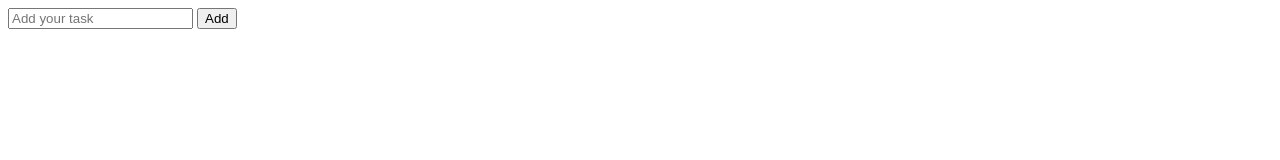
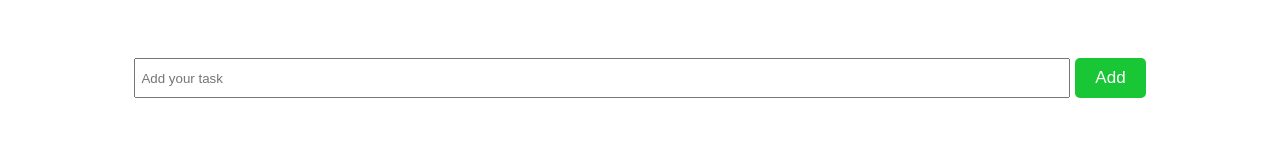
Before and after one commit to mahadi609im/CRUD-Operator, a plain HTML site: page crud/index.html in a window 1280 px wide. Drawn offline with Linux system fonts and the light colour scheme.

Commit message:
Style input & button
Input & button internal css

```diff
--- a/crud/index.html
+++ b/crud/index.html
@@ -4,6 +4,32 @@
       <meta http-equiv="content-type" content="text/html; charset=utf-8" />
       <meta name="viewport" content="width=device-width, initial-scale=1.0">
       <title>Crud with js</title>
+      <style type="text/css" media="all">
+         .container{
+            padding: 50px 10%;
+         }
+
+         .addContainer{
+            display: flex;
+            gap: 5px;
+         }
+
+         #inputBox{
+            padding: 10px 5px;
+            width: 100%;
+         }
+
+         #addBtn{
+            padding: 10px 20px;
+            font-weight: 500;
+            background: #19c636;
+            border: none;
+            border-radius: 5px;
+            color: #fff;
+            font-size: 17px;
+         }
+
+      </style>
    </head>
    <body>
       <div class="container">
```
